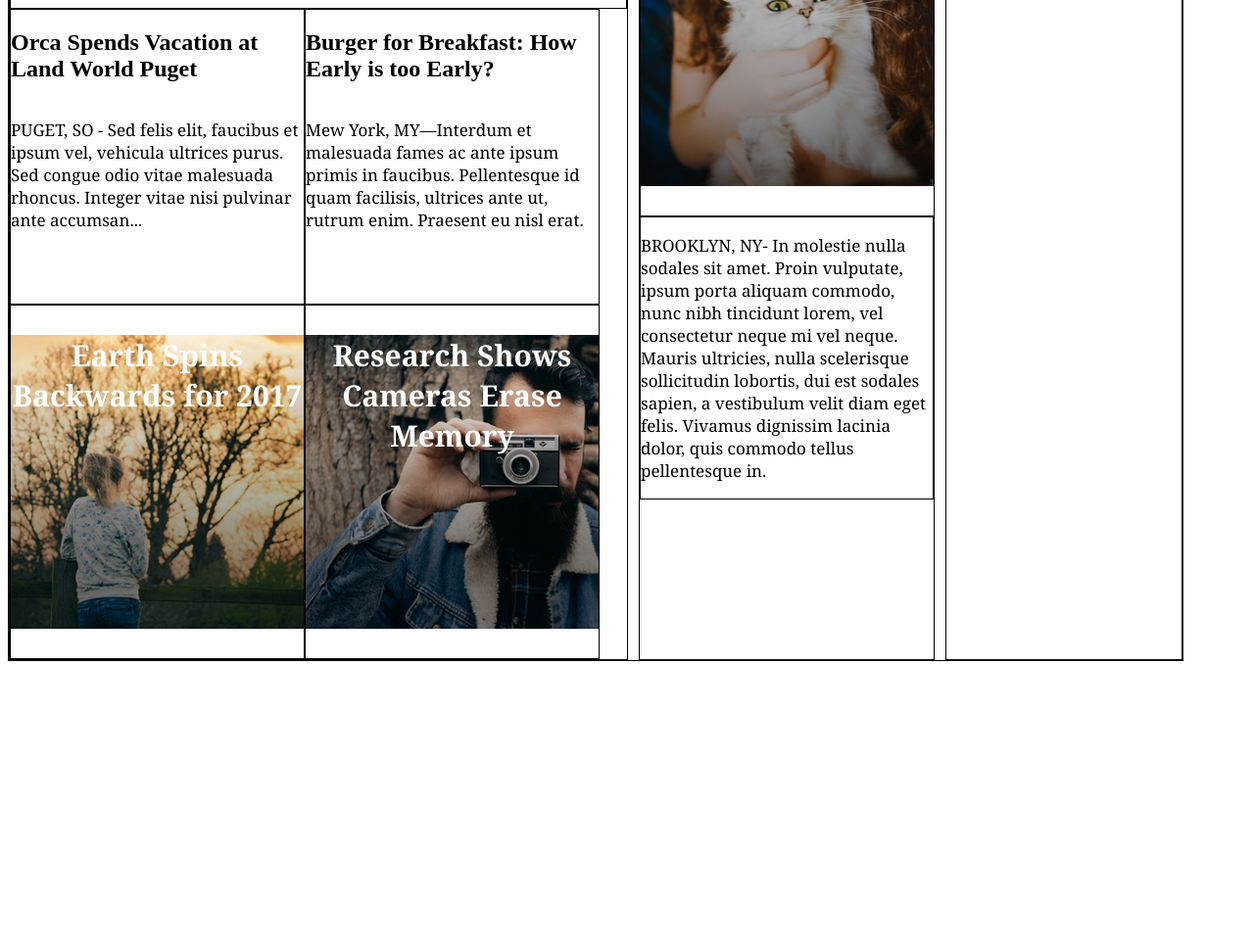
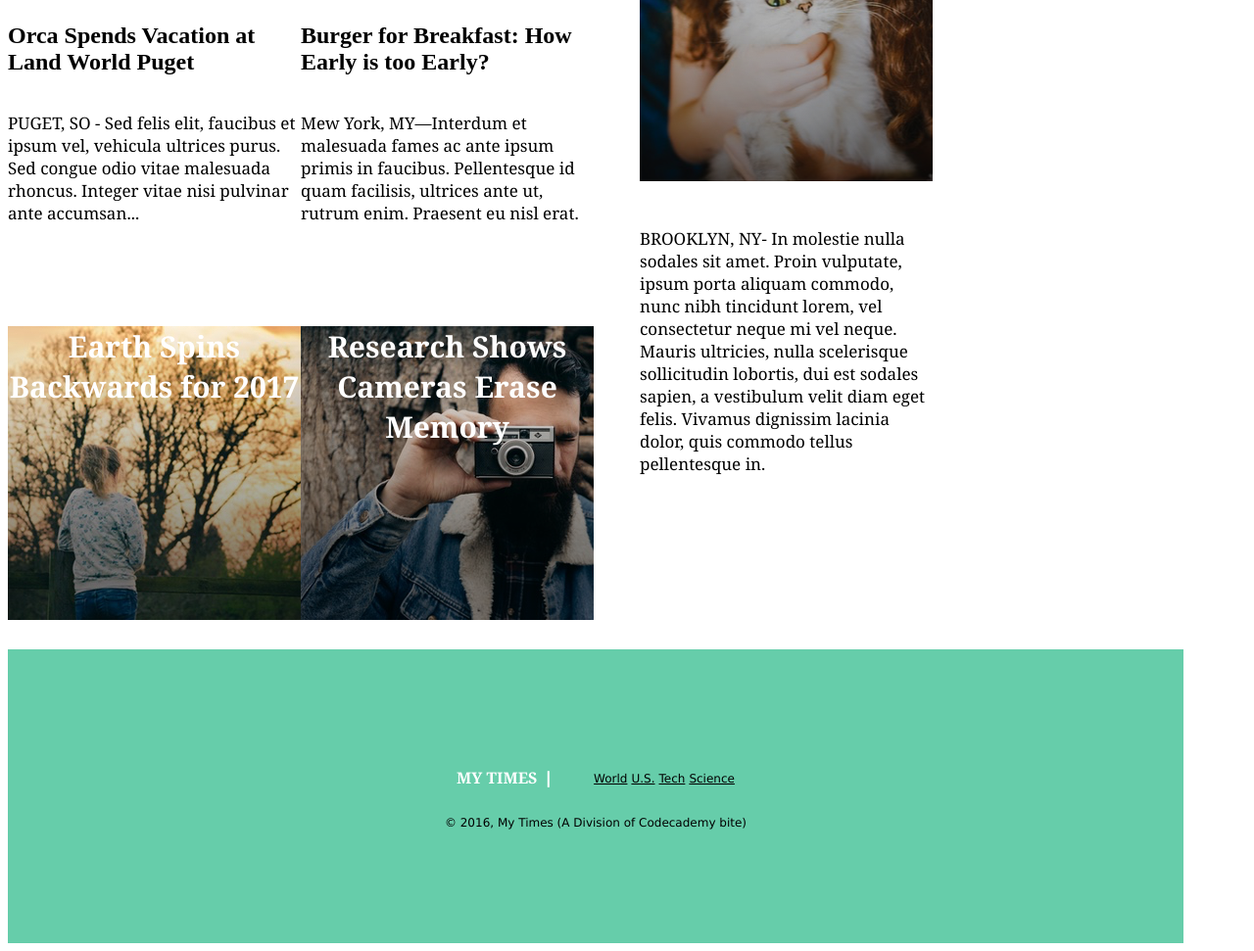
Before and after one commit to HeidiBash/My-Times, a plain HTML site: page index.html in a window 1280 px wide. Shown: the part 752-1723 px from the top of the page at 98% size. Before the commit the page ends 1435 px from the top, so only its background shows below. Drawn offline with Linux system fonts and the light colour scheme.

Commit message:
final changes

```diff
--- a/index.html
+++ b/index.html
@@ -103,6 +103,25 @@
     </div>
   </div>
 </div>
-
+<div class="footer">
+  <div class="footcont1">
+    <div class="footlogo">
+      <p>MY TIMES &#10072<p>
+    </div>
+    <div clasee="footlist">
+      <nav>
+        <ul>
+          <li><a>World</a></li>
+          <li><a>U.S.</a></li>
+          <li><a>Tech</a></li>
+          <li><a>Science</a></li>
+        </ul>
+      </nav>
+    </div>
+  </div>
+  <div class="copyright">
+    <p>&#169 2016, My Times (A Division of Codecademy bite)</p>
+  </div>
+</div>
   </body>
 </html>
--- a/resources/css/style.css
+++ b/resources/css/style.css
@@ -1,10 +1,5 @@
 body {
   width: 1200px;
-  position: relative;
-}
-
-div {
-  border: 1px solid black;
 }
 
 p {
@@ -24,6 +19,7 @@ p {
   position: fixed;
   z-index: 10;
   width: 1200px;
+  top: 0;
 }
 
 .headcont1 {
@@ -116,10 +112,57 @@ p {
 }
 
 .list li {
+  display: flex;
+  align-items: center;
   border-bottom: 1px solid black;
   list-style: none;
   height: 40px;
   background-color: WhiteSmoke;
+}
+
+.footer {
+  display: flex;
+  flex-direction: column;
+  align-items: center;
+  justify-content: center;
+  height: 300px;
+  background-color: MediumAquamarine;
+  margin: auto;
+}
+
+.footer p {
+  font-family: Verdana;
+  font-size: 12px;
+}
+
+.footcont1 {
+  display: flex;
+  align-items: center;
+  justify-content: center;
+  width: 600px;
+}
+
+.footcont1 li {
+  display: inline-flex;
+  text-decoration:underline;
+  align-content: center;
+  list-style: none;
+  font-family: Verdana;
+  font-size: 12px;
+}
+
+.copyright {
+  font-family: Verdana;
+  font-size: 12px;
+  text-align: center;
+  width: 600px;
+}
+
+.footlogo p {
+  font-family: Georgia;
+  font-size: 16px;
+  font-weight: bold;
+  color: white;
 }
 
 #storymain {
```
